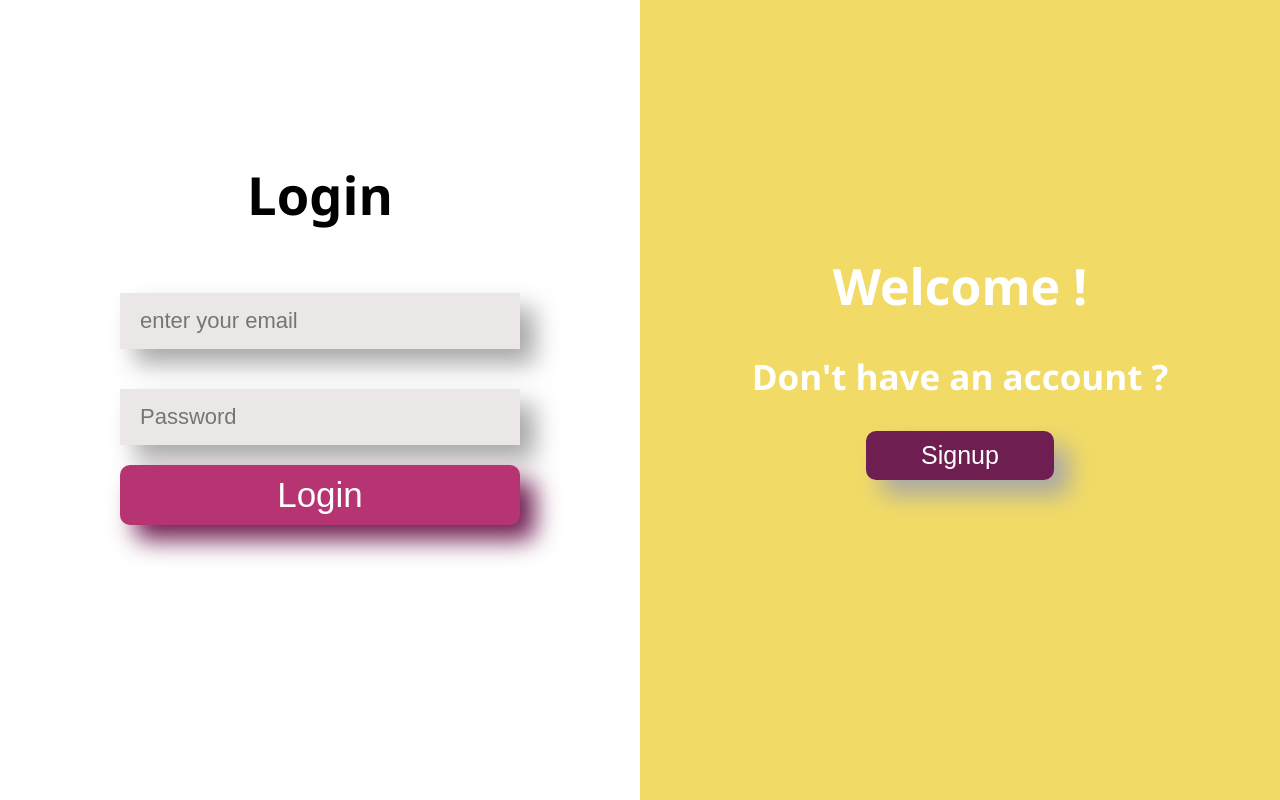
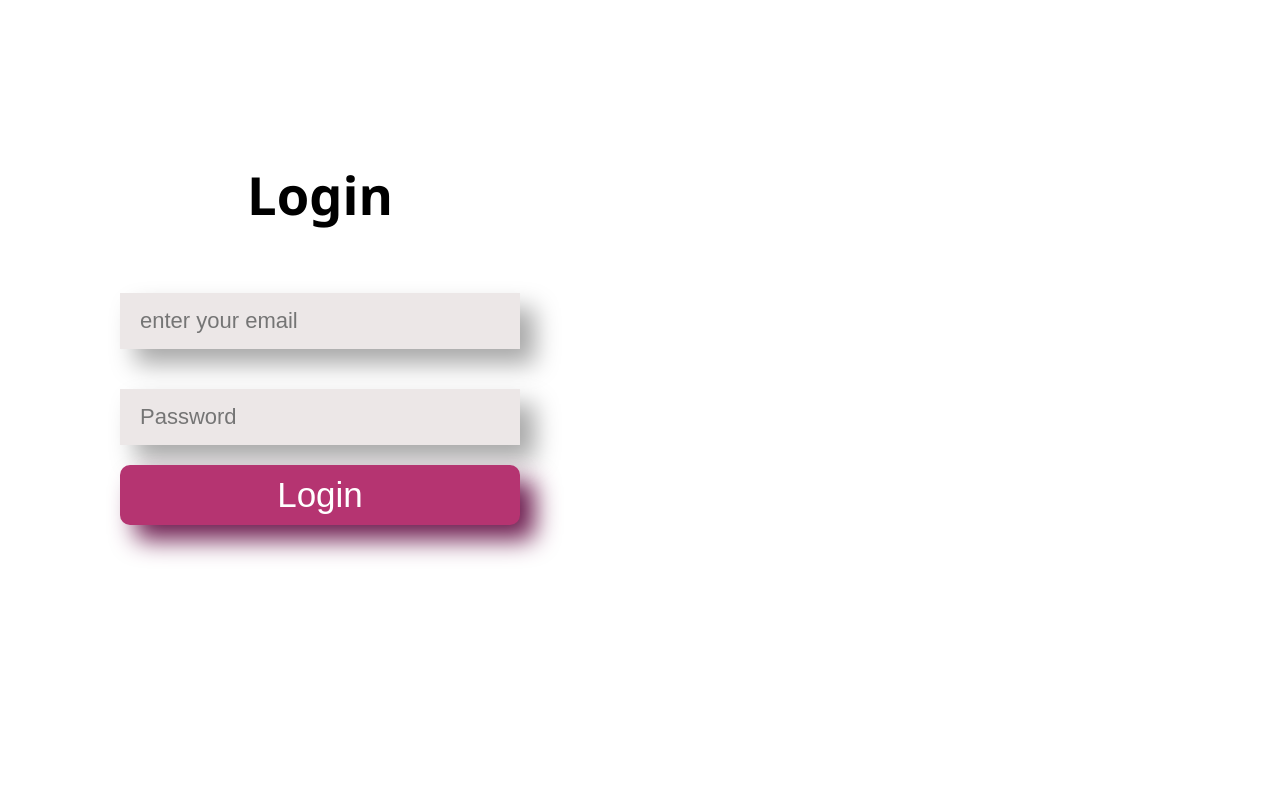
Before and after one commit to NurRafi/ClickAndCapture, a PHP site: page /user.php in a window 1280 px wide. Run offline with PHP 8.4, Linux system fonts and the light colour scheme.

```diff
--- a/user.php
+++ b/user.php
@@ -28,29 +28,4 @@
         </div>
     </section>
 
-    <section class="right-section">
-        <div id="right-cover" class="cover fade-in-element">
-            <img src="img/cover.png" alt="">
-            <h1>Welcome !</h1>
-            <h3>Don't have an account ?</h3>
-            <button type="button" class="switch-btn" onclick="switchSignup()">Signup</button>
-        </div>
-        <div id="right-form" class="form form-hide">
-            <h1>Signup</h1>
-            <form action="user.php" method="post">
-
-                <input type="text" name="user-name" class="input-box" placeholder="User Name">
-                <input type="email" name="email" class="input-box" placeholder="Email">
-                <input type="password" name="password" class="input-box" placeholder="Password">
-				<input type="Phone Num" name="phone" class="input-box" placeholder="Phone Num">
-
-				<input type="submit" name="submit" class="btn" value="Signup">
-            </form>
-        </div>
-    </section>
-
-    <script src="js/main.js"></script>
-
-</body>
-</form>
-</html>
+ <body/>
```
Also changed, not shown: cover.png (deleted).
